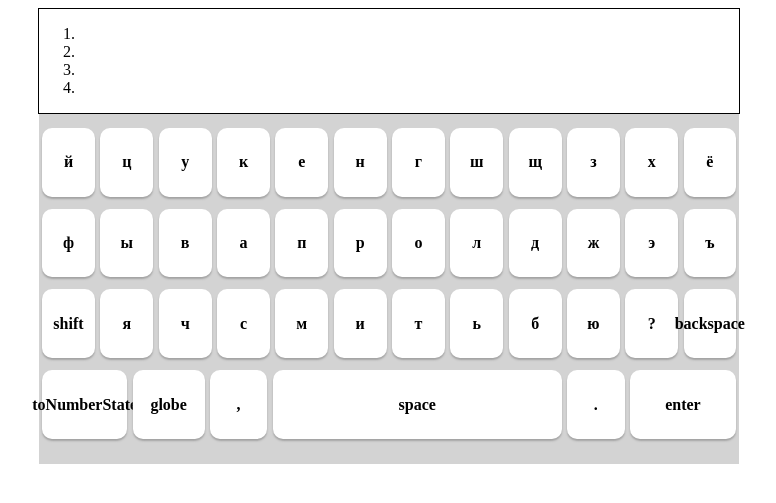
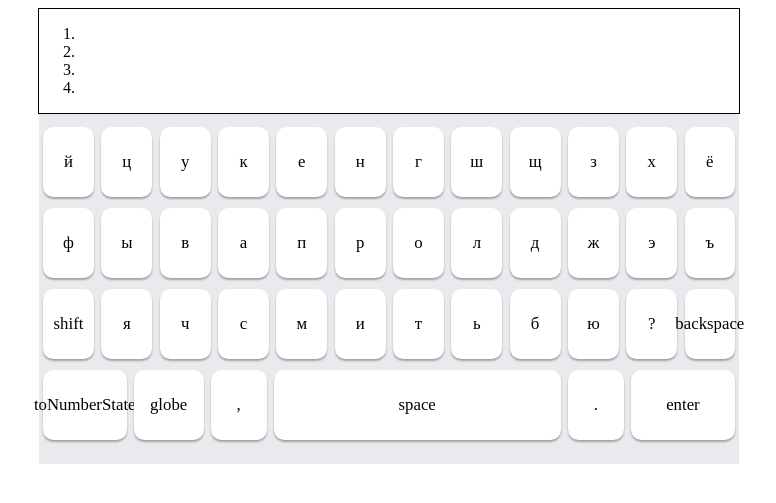
Before and after one commit to proshian/neuroswipe_inference_js, a Flask app: template templates/index.html in a window 1280 px wide. Shown: the top 503 px of the page, without its empty margins (251-1027 px from the left). Run offline with Flask 3, Linux system fonts and the light colour scheme; the template is opened without the code that fills it, so the values that code supplies are empty.

Commit message:
Finish redesign

```diff
--- a/static/cursor_with_trail.js
+++ b/static/cursor_with_trail.js
@@ -2,9 +2,9 @@
 
 (function () {
   const defaults = {
-    color: "#fff",
+    color: "#1A73E8",
     size: 20,
-    trailColor: "#fff",
+    trailColor: "#1A73E8",
     trailTime: 300,
     showTrailAlways: false,
     showTrailWhileMouseDown: true,
--- a/static/main.js
+++ b/static/main.js
@@ -15,12 +15,35 @@ function fill_keyboard(keyboardElem, keyboardData) {
 
         const keyElem = document.createElement('div');
         keyElem.classList.add('keyboard-key');
+
+        const keyProperties = {
+            'top': 10 * y_coef + 'px',
+            'left': 6 * x_coef + 'px',
+            'right': 6 * x_coef + 'px',
+            'bottom': 10 * y_coef + 'px',
+            'fontSize': 32 * y_coef + 'px',
+            'borderRadius': 20 * y_coef + 'px',
+            'boxShadow': '0px ' + 4 * y_coef + 'px ' + 4 * y_coef + '#a3a3a3',
+        }
+
+        Object.entries(keyProperties).forEach(([key, value]) => {
+            keyElem.style[key] = value
+        })
+
+
         keyElem.textContent = key.label || key.action;
         keyHitbox.appendChild(keyElem);
 
 
         keyboardElem.appendChild(keyHitbox);
     })
+}
+
+
+function empty_keyboard(keyboardElem) {
+    while (keyboardElem.firstChild) {
+        keyboardElem.removeChild(keyboardElem.firstChild);
+    }
 }
 
 
@@ -164,6 +187,9 @@ function handleSwipe(event) {
 
 
 
+
+
+
 const keyboardEl = document.getElementById('keyboard');
 keyboardEl.style.height = keyboardEl.getBoundingClientRect().width / 2 + 'px';
 keyboardEl.addEventListener('touchstart', (ev) => {clearPredictions()})
@@ -175,3 +201,10 @@ fill_keyboard(keyboardEl, gnameToGrid[grid_name])
 const swipeEmiter = new SwipeEmiter(
     keyboardEl, gnameToGrid[grid_name]["width"], gnameToGrid[grid_name]["height"]);
 swipeEmiter.addEventListener('swipe', handleSwipe)
+
+// fill keyboard each time div size changes
+new ResizeObserver(() => {
+    keyboardEl.style.height = keyboardEl.getBoundingClientRect().width / 2 + 'px';
+    empty_keyboard(keyboardEl)
+    fill_keyboard(keyboardEl, gnameToGrid[grid_name])
+}).observe(keyboardEl);
--- a/templates/index.html
+++ b/templates/index.html
@@ -18,7 +18,7 @@
         max-width: 700px;
         /* border: 1px solid black; */
         margin: auto;
-        background-color: lightgray;
+        background-color: #E8EAED;
     }
     .key-hitbox {
         position: absolute;
@@ -43,7 +43,7 @@
         justify-content: center;
         align-items: center;
         font-size: 16px;
-        font-weight: bold;
+        /* font-weight: bold; */
         color: black;
         border-radius: 10px;
         box-shadow: 0px 2px 2px #a3a3a3;
@@ -67,7 +67,8 @@
 
 <script>
     let mouseeeConfig = {
-        color: "#fff",
+        color: "#1A73E8",
+        trailColor: "#1A73E8",
         clickAnimation: false,
         showTrailAlways: false,
       };
```
